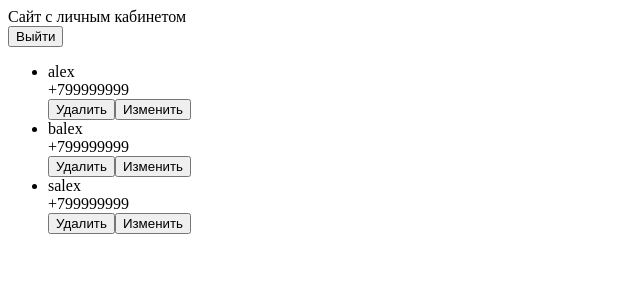
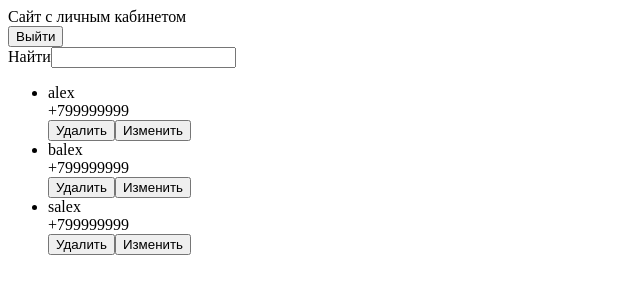
Before and after one commit to alexbirwp/personal-area, a React (Create React App) app: page /contacts in a window 1280 px wide. Shown: the top 300 px of the page, without its empty margins (0-640 px from the left). Built offline with nearby package versions, Linux system fonts and the light colour scheme.

Commit message:
adding search and installing redux

```diff
--- a/package.json
+++ b/package.json
@@ -3,6 +3,7 @@
   "version": "0.1.0",
   "private": true,
   "dependencies": {
+    "@reduxjs/toolkit": "^1.8.1",
     "@testing-library/jest-dom": "^5.16.3",
     "@testing-library/react": "^12.1.4",
     "@testing-library/user-event": "^13.5.0",
--- a/src/components/Contacts/Contacts.tsx
+++ b/src/components/Contacts/Contacts.tsx
@@ -1,10 +1,12 @@
+import { useState } from "react";
 import ContactsList from "./ContactsList";
+import ContactsSearch from "./ContactsSearch";
 
 
 export interface Contact {
-    id: number,
-    name: string,
-    phone: string,
+    id: number;
+    name: string;
+    phone: string;
 }
 
 const DUMMY_ARRAY : Contact[] = [
@@ -26,9 +28,20 @@ const DUMMY_ARRAY : Contact[] = [
 ];
 
 function Contacts() {
+    const [contacts, setContacts] = useState(DUMMY_ARRAY);
+
+    const onSearch = (search : string) => {
+        setContacts(
+            DUMMY_ARRAY.filter(({name, phone}) =>
+                name.includes(search) || phone.includes(search)
+            )
+        )
+    }
+
     return (
         <div>
-            <ContactsList contacts={DUMMY_ARRAY}/>
+            <ContactsSearch onSearch={onSearch}/>
+            <ContactsList contacts={contacts}/>
         </div>
     );
 }
--- /dev/null
+++ b/src/components/Contacts/ContactsSearch.tsx
@@ -0,0 +1,31 @@
+import React from "react";
+import { useState } from "react";
+
+interface contactsSearchProps {
+    onSearch: (str: string) => void;
+}
+
+function ContactsSearch({onSearch} : contactsSearchProps) {
+
+    const [searchValue, setSearchValue] = useState('');
+
+    function onSearchHandler(event: React.ChangeEvent<HTMLInputElement>) {
+        const value = event.target.value;
+        setSearchValue(value);
+        onSearch(value);
+    }
+
+    return (
+        <form>
+            <label htmlFor="contacts_search">Найти</label>
+            <input
+            onChange={onSearchHandler}
+            value={searchValue}
+            id="contacts_search"
+            name="search"
+            type="text" />
+        </form>
+    );
+}
+
+export default ContactsSearch;
```
Also changed, not shown: 1 other file (tests, documents, lock files or other folders).
